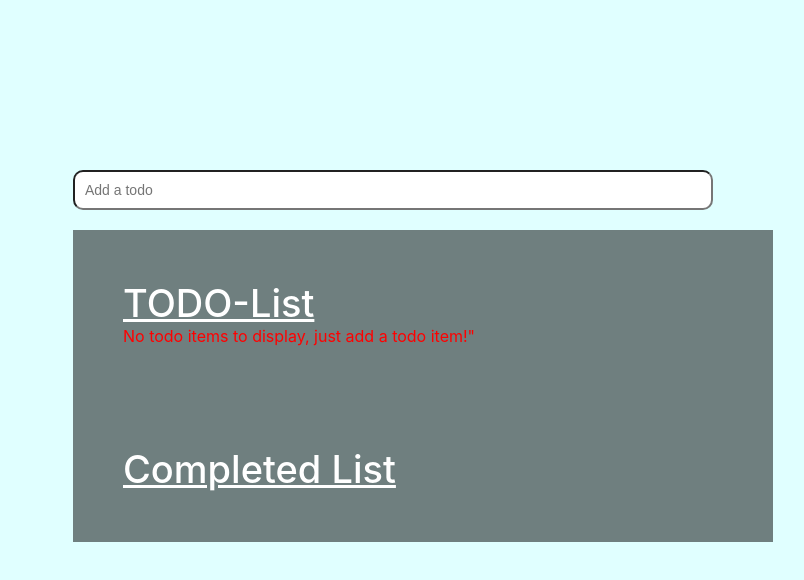
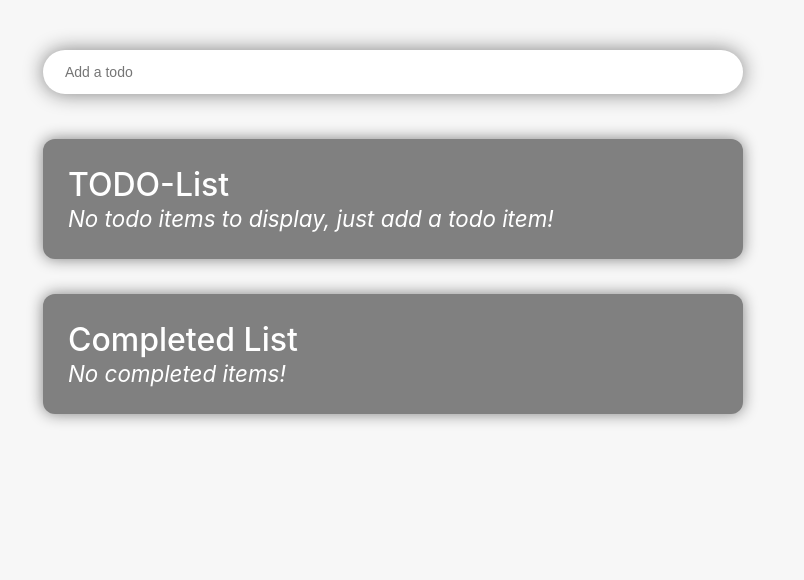
Before and after one commit to imtmh/todo-list, a React (Create React App) app: page / in a window 1280 px wide. Shown: the top 580 px of the page, without its empty margins (247-1051 px from the left). Built offline with nearby package versions, Linux system fonts and the light colour scheme.

Commit message:
updated the styles

```diff
--- a/src/Components/CompletedToDoItemsSection.js
+++ b/src/Components/CompletedToDoItemsSection.js
@@ -20,7 +20,13 @@ export function CompletedToDoItemsSection({ completedItems }) {
         <span>Completed List</span>
       </div>
       <div className={Styles.cmp_items}>
-        <ul>{completedToDoItemsRender}</ul>
+        {completedItems.length === 0 ? (
+          <div style={{ color: "white", fontStyle: "italic" }}>
+            No completed items!
+          </div>
+        ) : (
+          <ul>{completedToDoItemsRender}</ul>
+        )}
       </div>
     </div>
   );
--- a/src/Components/Main.module.css
+++ b/src/Components/Main.module.css
@@ -1,135 +1,145 @@
-*{
+:root {
+  --main-color: gray;
+}
+
+* {
   margin: 0;
   padding: 0;
   box-sizing: border-box;
 }
-.master{
-    background-color:  lightcyan;
-    width: 100%;
-    height: 100vh;
-    background-repeat: no-repeat;
-    background-size: cover;
-    background-position: center;
+body{
+    background-color: #f7f7f7;
+    font-size: 1.4rem;
+    line-height: 1.2857;
 }
-.todo{
-    /* display: flex; */
-    /* justify-content: space-evenly; */
-    /* flex-wrap: wrap; */
-    padding-top: 150px;
+
+.master {
+  /* background-color: var(--main-color); */
+}
+.todo {
+  max-width: 700px;
+  padding-top: 50px;
   margin: auto;
-    width: 50%;
 }
 .section1,
-.section2{
-    width: 700px;
-    padding: 50px;
-    background: rgba(0, 0, 0, 0.5);
+.section2 {
+  padding: 25px;
+  background: var(--main-color);
+  border-radius: 12px;
+  margin: 35px 0;
+  box-shadow: 0 0 15px var(--main-color);
 }
 .sec1_title,
-.sec2_title{
-    font-size: 38px;
+.sec2_title {
+  font-size: 32px;
   color: #ffffff;
   font-weight: 550;
-    text-decoration: underline;
 }
-.add_item_search{
+.add_item_search {
   margin-bottom: 20px;
   position: relative;
 }
-.add_item_search input{
+.add_item_search input {
   width: 100%;
   height: 40px;
-    margin-top: 20px;
   font-size: 14px;
-    padding-left: 10px;
-    border-radius: 10px;
+  padding: 22px;
+  border-radius: 50px;
+  border: 0;
+  box-shadow: 0 0 20px var(--main-color);
+  margin-bottom: 10px;
 }
-.add_item_search input:focus{
+.add_item_search input:focus {
   outline: none;
 }
-.btn_add{
+.d-none {
+  display: none;
+}
+.btn_add {
   display: none;
   position: absolute;
-    top: 20px;
+  top: 0px;
   right: 0%;
-    width: 70px;
-    height: 40px;
-    padding: 2px;
+  width: 100px;
+  height: 44px;
+  padding: 5px;
   border: none;
-    border-left: 1px solid black;
-    border-radius: 10px ;
+  border-radius: 35px;
   font-weight: 550;
-    background: #000000;
+  background: var(--main-color);
   color: #fff;
   cursor: pointer;
+  transition-property: display;
+  transition-duration: 1s;
+  transition-timing-function: ease-out;
 }
-input:valid ~ .btn_add{
+input:valid ~ .btn_add {
   display: block;
 }
-.all_items{
+.all_items {
   width: 100%;
 }
 .all_items ul,
-.cmp_items ul{
+.cmp_items ul {
   list-style: none;
   color: #fff;
   font-size: 18px;
 }
-.all_items ul li{
+.all_items ul li {
   padding: 10px;
   display: flex;
   justify-content: space-between;
   align-items: center;
   cursor: default;
 }
-.all_items li span{
+.all_items li span {
   width: 400px;
 }
-.btns{
+.btns {
   width: 320px;
 }
-.btns button{
+.btns button {
   width: 70px;
   height: 30px;
   margin-left: 10px;
   padding: 1px;
-    background: #000000;
-    color: #ffffff;
-    border: 1px solid #000000;
-    border-radius: 5px;
-    box-shadow: 0 0 10px 0 #74703d;
+  background: white;
+  color: var(--main-color);
+  border-radius: 25px;
+  box-shadow: 0 0 10px 0 var(--main-color);
   cursor: pointer;
+  border: 0;
 }
 .btns button:hover,
-.cmp_btns button:hover{
+.cmp_btns button:hover {
   transform: scale(1.2);
-    transition: .2s;
+  transition: 0.2s;
 }
-.cmp_items{
+.cmp_items {
   width: 100%;
 }
-.cmp_items ul li{
+.cmp_items ul li {
   padding: 10px;
   display: flex;
   justify-content: space-between;
   align-items: center;
   cursor: default;
 }
-.cmp_items li span{
+.cmp_items li span {
   width: 450px;
 }
-.cmp_btns{
+.cmp_btns {
   width: 350px;
 }
-.cmp_btns button{
+.cmp_btns button {
   width: 80px;
   height: 30px;
   margin-left: 10px;
   padding: 1px;
-    background: #000000;
+  background: var(--main-color);
   color: #fff;
-    border: 1px solid #000000;
+  border: 1px solid var(--main-color);
   border-radius: 5px;
   cursor: pointer;
-    box-shadow: 0 0 10px 0 #74703d;
+  box-shadow: 0 0 10px 0 var(--main-color);
 }
--- a/src/Components/ToDoItems.js
+++ b/src/Components/ToDoItems.js
@@ -11,8 +11,8 @@ export function ToDoItems({ nonCompletedItems, handleUpdateNameChange }) {
 
       <div className={Styles.all_items}>
         {nonCompletedItems.length === 0 ? (
-          <div style={{ color: "red" }}>
-            No todo items to display, just add a todo item!"
+          <div style={{ color: "white", fontStyle: "italic" }}>
+            No todo items to display, just add a todo item!
           </div>
         ) : (
           <ul>
```
Lines whose indentation alone changed are shown as unchanged.
